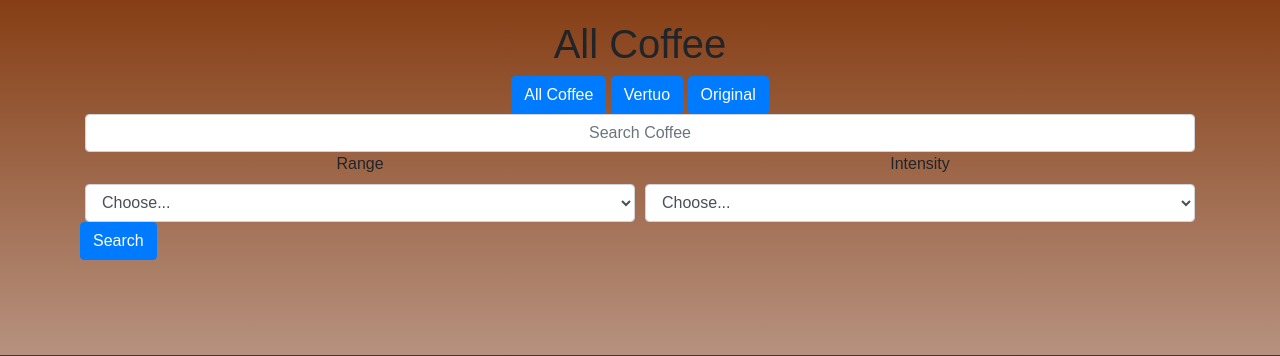
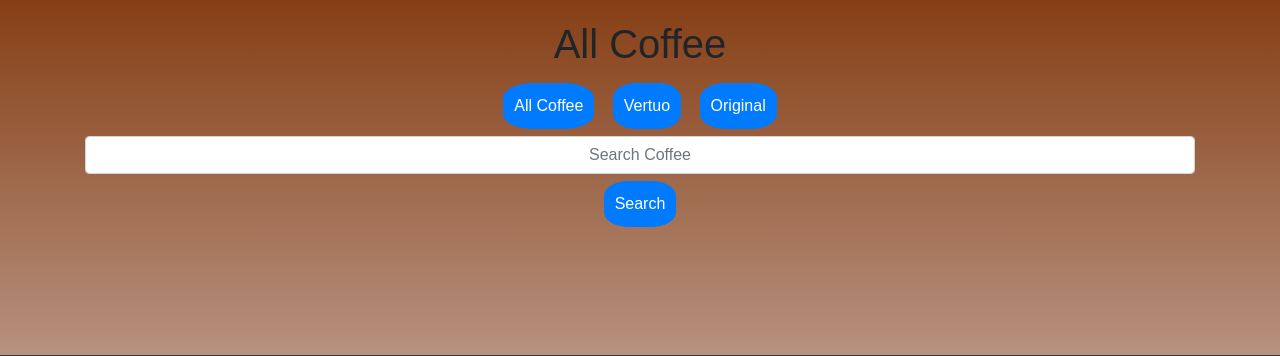
Before and after one commit to djjtyn/CoffeeChoice, a Django app: page /coffee/all_coffee in a window 1280 px wide. Shown: the part 70-426 px from the top of the page. Run offline with Django 3.2, Linux system fonts and the light colour scheme; data that the repository does not hold is empty; some libraries are stand-ins or nearby versions.

Commit message:
height changed for coffee review page, padding and margin added to all_coffee buttons

```diff
--- a/coffee/templates/all_coffee.html
+++ b/coffee/templates/all_coffee.html
@@ -20,35 +20,14 @@
 			<input class="form-control" type="text" placeholder="Search Coffee" name="query">
     </div>
 		</div>
-  <!--Form Range and Intensity Dropdowns-->
-  <div class="form-row">
-    <div class="col-sm-12 col-md-6">
-      <label for="range">Range</label>
-	  <select id="range" class="form-control" name="range">
-        <option selected>Choose...</option>
-        {% for range in ranges %}
-        <option value="{{ range.name }}">{{ range.name }}</option>
-        {% endfor %}
-      </select>
-	</div>
-    <div class="col-sm-12 col-md-6">
-      <label for="intensity">Intensity</label>
-	  <select id="intensity" class="form-control" name="intensity">
-        <option selected>Choose...</option>
-        {% for unit in intensity %}
-        <option value="{{ unit.intensity }}">{{ unit.intensity }}</option>
-        {% endfor %}
-      </select>
-	</div>
-  </div>
-  <div class="form-row">
+		<div class="center-text">
 			<button type="submit" class="btn btn-primary">Search</button>
 		</div>
 </form>
 <div class="row row-flex">
 	{% for coffee in all_coffee %}
 	<div class="col-md-4 col-sm-12">
-		<div class="card-coffee" >
+		<div class="card-coffee">
 			<img class="card-img-top" src="{{MEDIA_URL}}{{ coffee.image }}" alt="Coffee-Capsule">
 			<div class="card-body">
 				<h5 class="card-title">{{ coffee.name }}</h5>
--- a/myWebsite/settings.py
+++ b/myWebsite/settings.py
@@ -24,7 +24,7 @@ BASE_DIR = os.path.dirname(os.path.dirname(os.path.abspath(__file__)))
 # See https://docs.djangoproject.com/en/1.11/howto/deployment/checklist/
 
 # SECURITY WARNING: keep the secret key used in production secret!
-SECRET_KEY = '123'
+SECRET_KEY = os.environ.get('SECRET_KEY')
 
 # SECURITY WARNING: don't run with debug turned on in production!
 DEBUG = True
--- a/static/css/styles.css
+++ b/static/css/styles.css
@@ -16,6 +16,7 @@ body {
 
 .card-body {
     text-align: center;
+    height: auto;
 }
 
 
@@ -248,12 +249,16 @@ footer{
 /*ALL_COFFEE.HTML*/
 .search {
     width: 100%;
+}
+
+.search input {
     text-align: center;
 }
 
-.search input {
-
-    text-align: center;
+.center-text button {
+    border-radius: 33%;
+    padding: 10px;
+    margin: 7px;
 }
 
 .card-coffee {
@@ -261,7 +266,7 @@ footer{
     padding:15px;
     background: linear-gradient(rgb(237, 238, 245),rgb(124, 46, 10));
     text-align: center;
-    height:715px;
+    height:auto;
 }
 
 
@@ -269,10 +274,11 @@ footer{
 .card-img-top {
     height: 250px;
     width: 100%;
-    background-color: #d1beb9
+    background-color: white;
 }
 /*COFFEEREVIEW.HTML*/
 .review-img {
     width: 100%;
-    height: 100%;
+    height: 70%;
+    background-color: white;
 }
```
Lines whose indentation alone changed are shown as unchanged.
